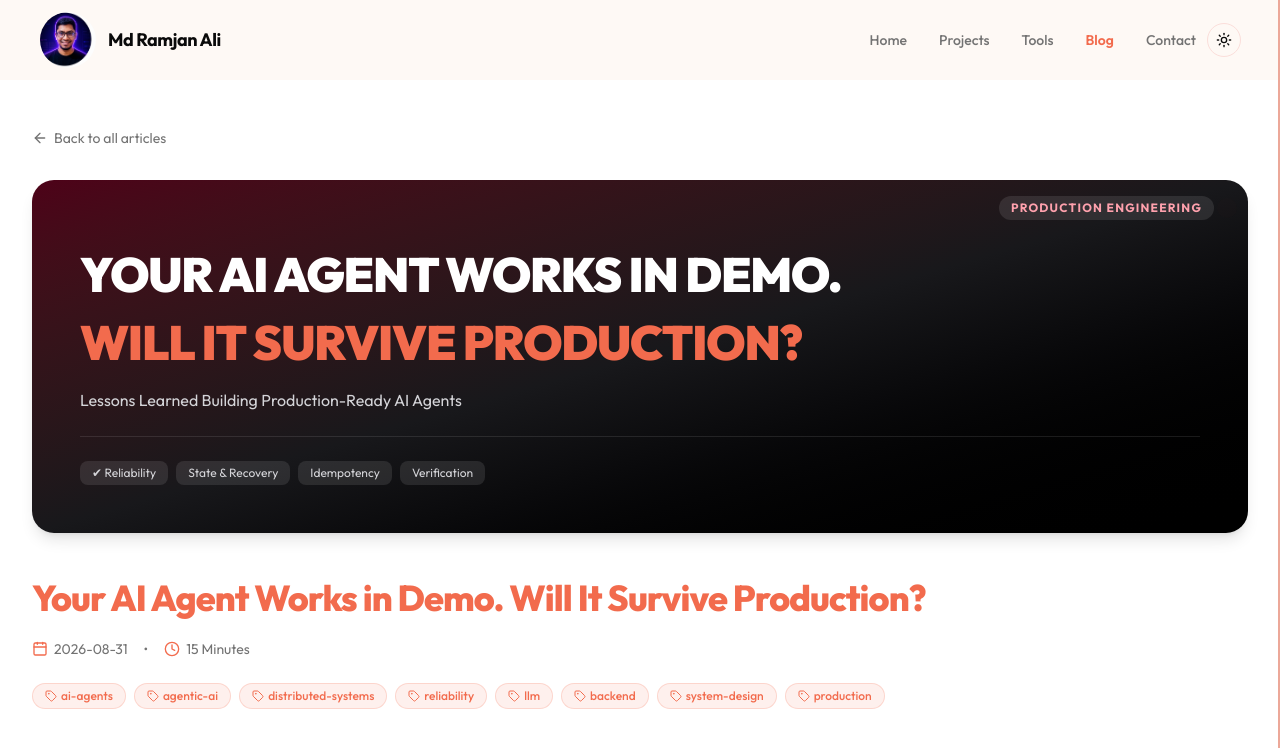
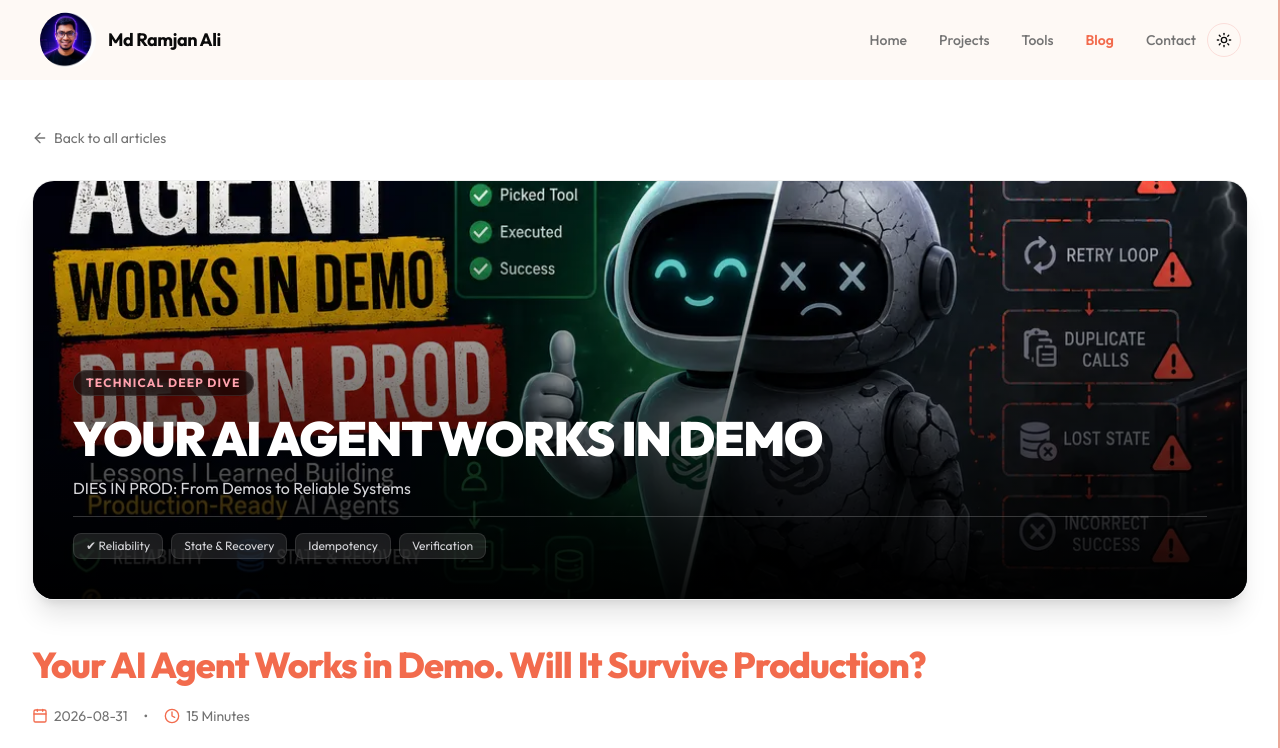
Before and after one commit to Ramjanict/portfolio, a Next.js app: page /blog/ai-agent-in-production in a window 1280 px wide. Shown: the top 748 px of the page. Built offline with nearby package versions, Linux system fonts and the light colour scheme.

Commit message:
feat: display featured image banner in single blog detail view

```diff
--- a/components/client/BlogDetailView.tsx
+++ b/components/client/BlogDetailView.tsx
@@ -1,5 +1,6 @@
 "use client";
 
+import blogImg from "@/public/images/agent-production.webp";
 import type { BlogPost } from "@/data/blogs";
 import {
   ArrowLeft,
@@ -12,6 +13,7 @@ import {
   Sparkles,
   Tag,
 } from "lucide-react";
+import Image from "next/image";
 import Link from "next/link";
 import { useState } from "react";
 
@@ -28,6 +30,8 @@ export default function BlogDetailView({ post }: Props) {
     setTimeout(() => setCopiedIndex(null), 2000);
   };
 
+  const imageSrc = post.img || blogImg;
+
   return (
     <div className="max-w-7xl mx-auto px-4 sm:px-6 lg:px-8 py-8 md:py-12">
       {/* Back button */}
@@ -39,36 +43,45 @@ export default function BlogDetailView({ post }: Props) {
         <span>Back to all articles</span>
       </Link>
 
-      {/* ─── Top Featured Banner / Graphic ─── */}
-      <div className="w-full bg-gradient-to-br from-rose-950 via-zinc-900 to-black text-white rounded-3xl p-8 sm:p-12 mb-10 shadow-lg relative overflow-hidden">
-        <div className="absolute top-4 right-4 flex items-center gap-2">
-          <span className="text-xs font-mono font-bold tracking-widest text-rose-300 uppercase px-3 py-1 rounded-full bg-white/10">
-            Production Engineering
+      {/* ─── Top Featured Image Hero Banner ─── */}
+      <div className="w-full relative min-h-[300px] sm:min-h-[420px] rounded-3xl overflow-hidden mb-10 shadow-xl border border-border/60">
+        <Image
+          src={imageSrc}
+          alt={post.title}
+          fill
+          priority
+          sizes="(max-width: 1280px) 100vw, 1280px"
+          className="object-cover"
+        />
+        <div className="absolute inset-0 bg-gradient-to-t from-black/95 via-black/50 to-transparent flex flex-col justify-end p-6 sm:p-10 text-white">
+          <div className="flex items-center gap-2 mb-3">
+            <span className="text-xs font-mono font-bold tracking-widest text-rose-300 uppercase px-3 py-1 rounded-full bg-black/60 backdrop-blur-md border border-white/10">
+              Technical Deep Dive
             </span>
             <span className="h-2.5 w-2.5 rounded-full bg-main animate-ping" />
           </div>
 
-        <div className="max-w-3xl my-4">
-          <h1 className="text-3xl sm:text-4xl lg:text-5xl font-black tracking-tight leading-tight text-white mb-2">
-            YOUR AI AGENT WORKS IN DEMO.
+          <h1 className="text-2xl sm:text-4xl lg:text-5xl font-black tracking-tight leading-tight text-white mb-2 max-w-4xl">
+            {post.bannerTitle}
           </h1>
-          <h1 className="text-3xl sm:text-4xl lg:text-5xl font-black tracking-tight leading-tight text-main">
-            WILL IT SURVIVE PRODUCTION?
-          </h1>
-          <p className="text-sm sm:text-base text-zinc-300 mt-4 font-mono">
-            Lessons Learned Building Production-Ready AI Agents
+          <p className="text-sm sm:text-base text-zinc-300 font-mono">
+            {post.bannerSub}
           </p>
-        </div>
 
-        <div className="flex flex-wrap gap-2 text-xs font-mono text-zinc-300 mt-6 pt-6 border-t border-white/10">
-          <span className="bg-white/10 px-3 py-1 rounded-md">
+          <div className="flex flex-wrap gap-2 text-xs font-mono text-zinc-300 mt-4 pt-4 border-t border-white/20">
+            <span className="bg-white/10 backdrop-blur-md px-3 py-1 rounded-md border border-white/10">
               ✔ Reliability
             </span>
-          <span className="bg-white/10 px-3 py-1 rounded-md">
+            <span className="bg-white/10 backdrop-blur-md px-3 py-1 rounded-md border border-white/10">
               State & Recovery
             </span>
-          <span className="bg-white/10 px-3 py-1 rounded-md">Idempotency</span>
-          <span className="bg-white/10 px-3 py-1 rounded-md">Verification</span>
+            <span className="bg-white/10 backdrop-blur-md px-3 py-1 rounded-md border border-white/10">
+              Idempotency
+            </span>
+            <span className="bg-white/10 backdrop-blur-md px-3 py-1 rounded-md border border-white/10">
+              Verification
+            </span>
+          </div>
         </div>
       </div>
 
--- a/data/blogs.ts
+++ b/data/blogs.ts
@@ -1,3 +1,5 @@
+import blogImg from "@/public/images/agent-production.webp";
+
 export interface BlogSectionItem {
   id: string;
   title: string;
@@ -19,11 +21,13 @@ export interface BlogPost {
   bannerGradient: string;
   year: "2026" | "2025";
   sections: BlogSectionItem[];
+  img?: any;
 }
 
 export const BLOG_POSTS: BlogPost[] = [
   {
     slug: "ai-agent-in-production",
+    img: blogImg,
     title: "Your AI Agent Works in Demo. Will It Survive Production?",
     excerpt:
       "An AI agent is not just an LLM with tools. It is a distributed system with an LLM inside it. A practical guide to building production-grade AI agents — from idempotency and circuit breakers to durable state and evaluation.",
```
Lines whose indentation alone changed are shown as unchanged.
